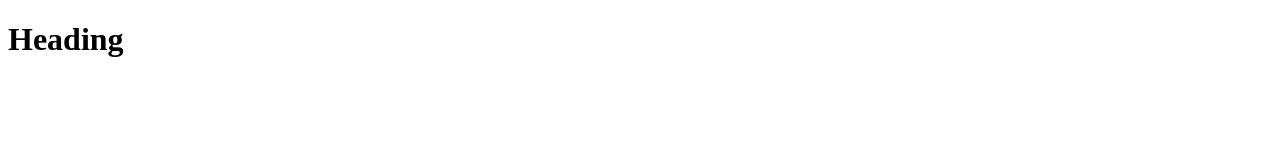
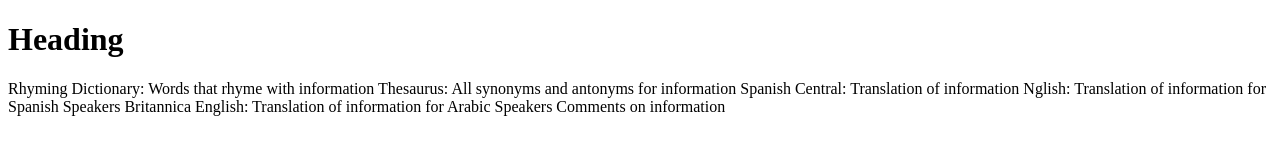
Before and after one commit to Nisheshportfolio/Nisheshportfolio.github.io, a plain HTML site: page Nisheshportfolio.github.io/index.html in a window 1280 px wide. Drawn offline with Linux system fonts and the light colour scheme.

Commit message:
123456 updated p tag

```diff
--- a/Nisheshportfolio.github.io/index.html
+++ b/Nisheshportfolio.github.io/index.html
@@ -10,6 +10,17 @@
 
 <body>
     <h1>Heading</h1>
+    <p1> Rhyming Dictionary: Words that rhyme with information
+
+        Thesaurus: All synonyms and antonyms for information
+
+        Spanish Central: Translation of information
+
+        Nglish: Translation of information for Spanish Speakers
+
+        Britannica English: Translation of information for Arabic Speakers
+
+        Comments on information</p1>
 </body>
 
 </html>
```
